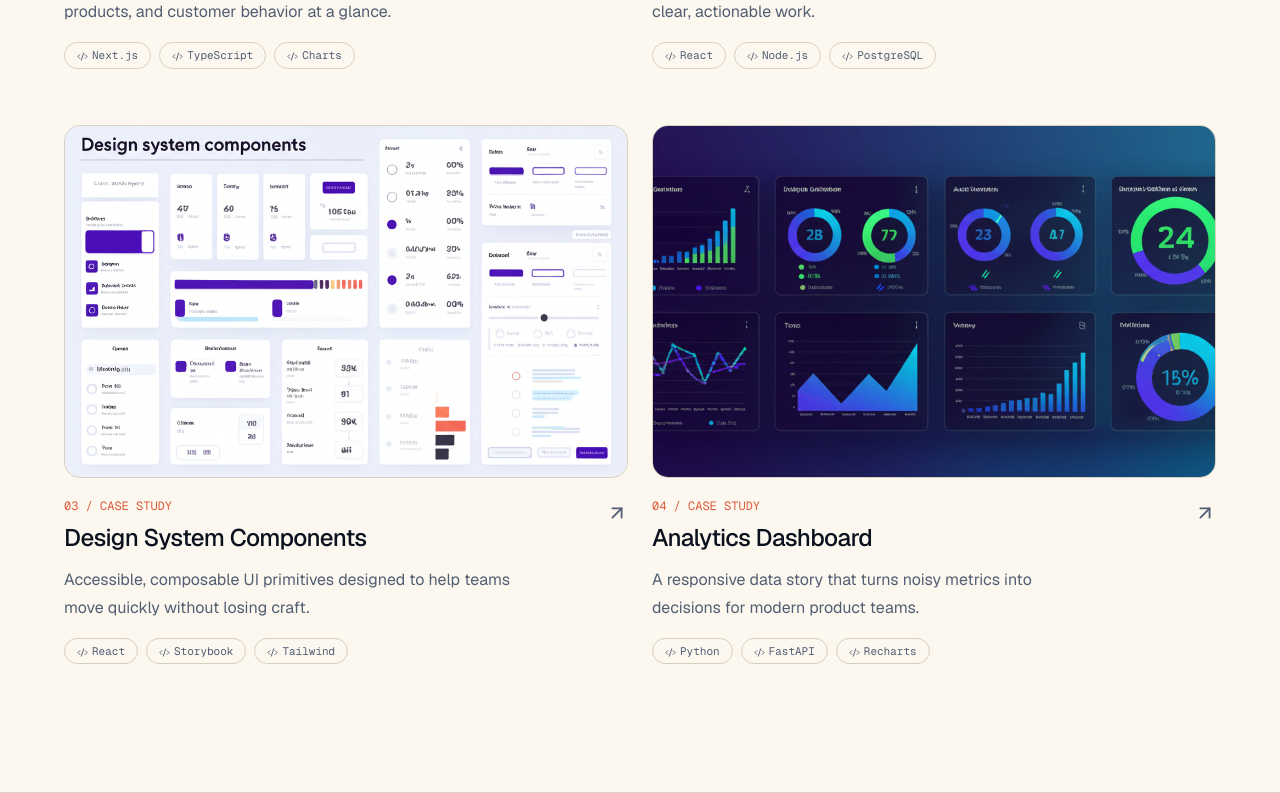
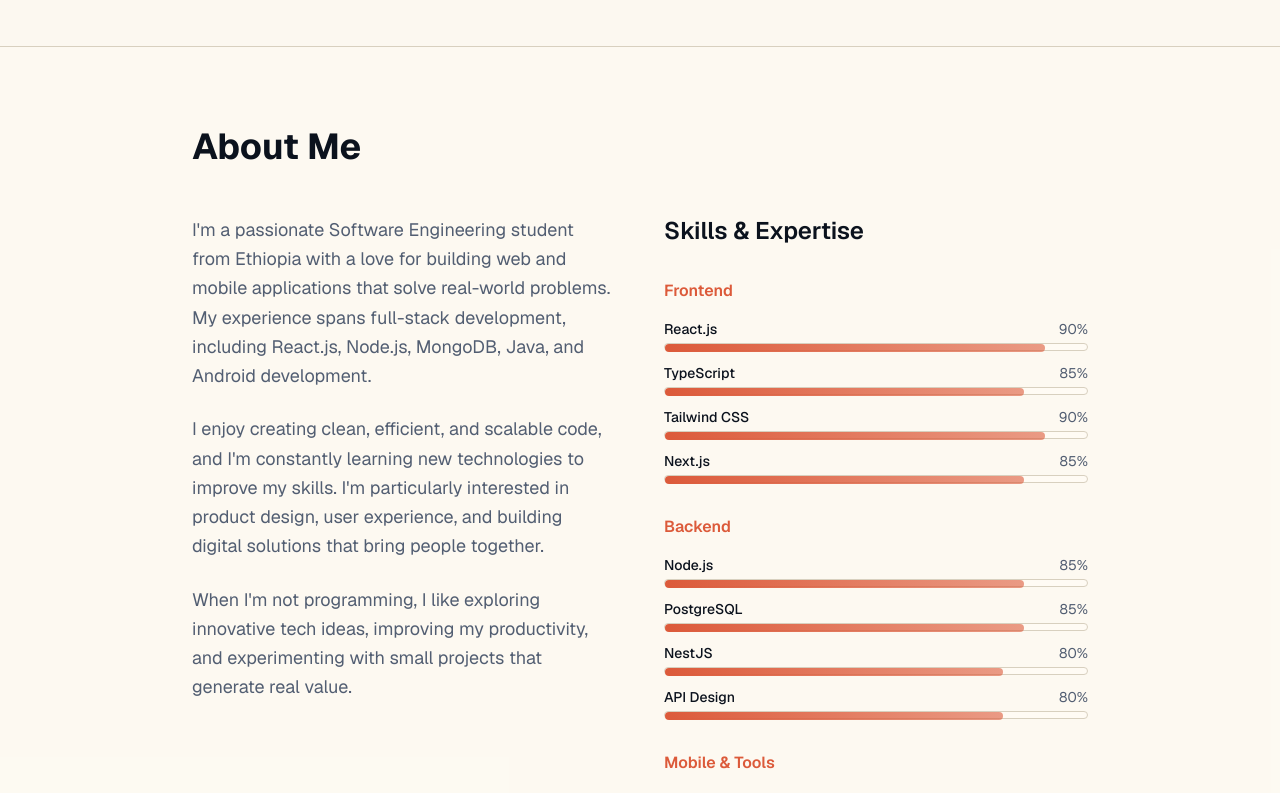
Before and after one commit to huutuyen0508/portfolio-huutuyen, a Next.js app: page / in a window 1280 px wide. Shown: the part 2800-3593 px from the top of the page. Built offline with nearby package versions, Linux system fonts and the light colour scheme.

Commit message:
feat: update tech stack in about section and project details in GitHub projects

```diff
--- a/components/about-section.tsx
+++ b/components/about-section.tsx
@@ -16,8 +16,8 @@ export function AboutSection() {
       category: "Backend",
       items: [
         { name: "Node.js", level: 85 },
-        { name: "MongoDB", level: 85 },
-        { name: "Java", level: 80 },
+        { name: "PostgreSQL", level: 85 },
+        { name: "NestJS", level: 80 },
         { name: "API Design", level: 80 },
       ],
     },
--- a/components/github-projects.tsx
+++ b/components/github-projects.tsx
@@ -12,9 +12,6 @@ export default function GitHubProjects() {
     <div className="grid gap-x-6 gap-y-14 md:grid-cols-2">
       {projects.map((project, index) => (
         <a key={project.title} href={project.href} target="_blank" rel="noopener noreferrer" className="group block">
-          <div className="mb-5 overflow-hidden rounded-2xl border border-border bg-secondary">
-            <img src={project.image} alt={`${project.title} preview`} className="aspect-[16/10] w-full object-cover transition-transform duration-700 group-hover:scale-[1.03]" />
-          </div>
           <div className="flex items-start justify-between gap-5">
             <div>
               <p className="mb-2 font-mono text-xs text-accent">0{index + 1} / CASE STUDY</p>
```
